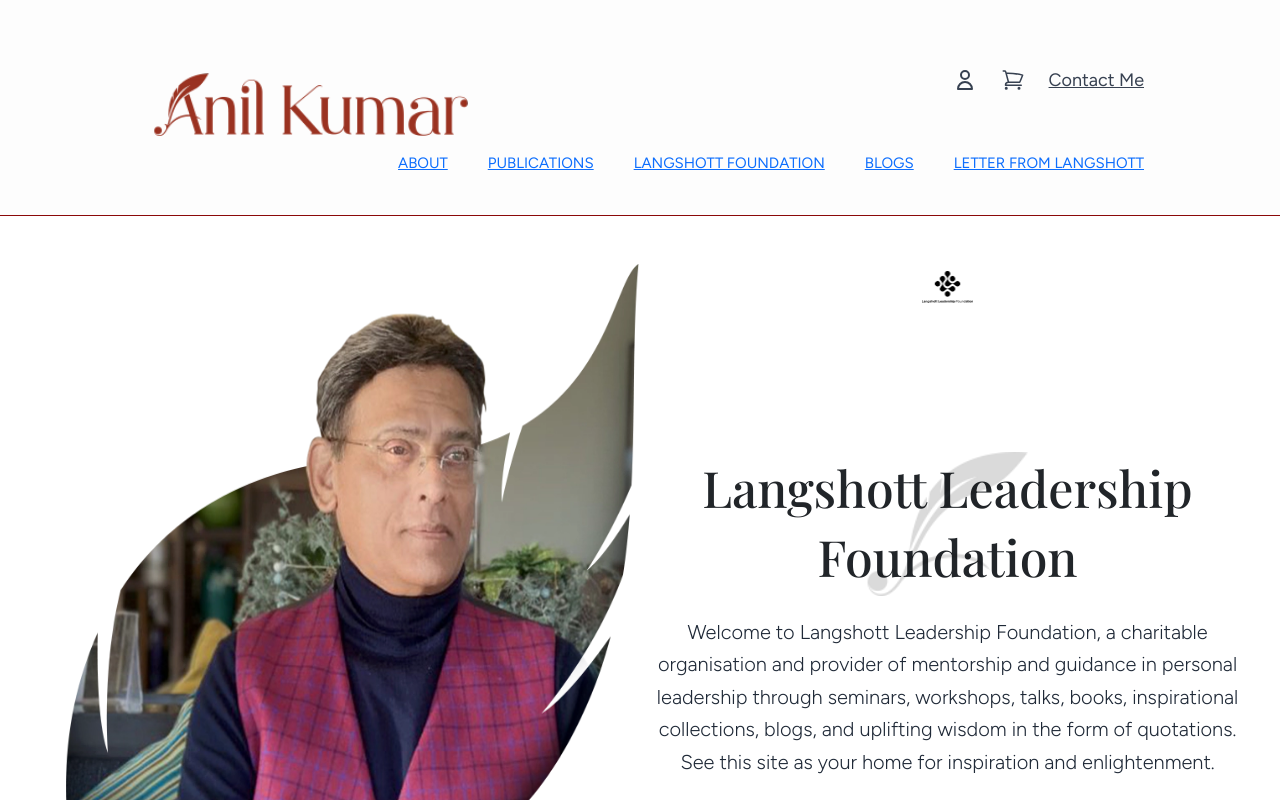
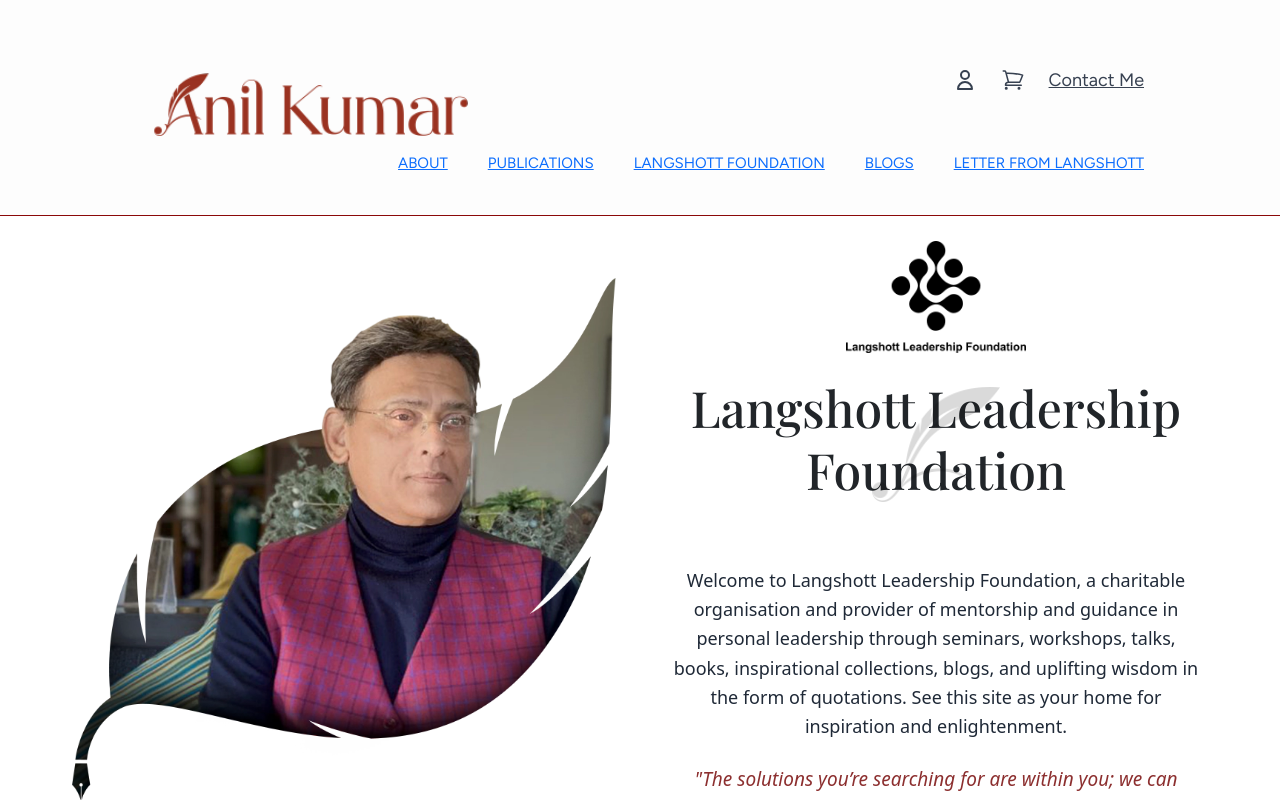
Before and after one commit to vidyatestumesh-sudo/Book_store, a React (Vite) app in the folder frontend/: page / in a window 1280 px wide. Shown: the top 800 px of the page. Built offline with nearby package versions, Linux system fonts and the light colour scheme; no server answers.

Commit message:
banner section

```diff
--- a/frontend/src/pages/home/Banner.jsx
+++ b/frontend/src/pages/home/Banner.jsx
@@ -2,44 +2,43 @@
 
 const Banner = () => {
   return (
-
-    <div className="max-w-8xl mx-auto flex flex-col md:flex-row font-Figtree items-center justify-between">
+    <div className="max-w-screen-2xl mx-auto flex flex-col lg:flex-row font-Figtree items-center justify-between px-4 min-h-screen lg:min-h-[500px] xl:min-h-[600px] 2xl:min-h-[700px] overflow-hidden">
 
       {/* Left Image Section */}
-      <div className="w-[700px] h-[700px] ">
+      <div className="w-full lg:w-1/2 flex items-center justify-center px-4 lg:px-8 xl:px-12 2xl:px-16">
         <img
           src="anil-kumar.webp"
           alt="Langshott Foundation Author"
-          className="w-full h-full block mx-auto select-none cursor-zoom-out bg-[hsla(0, 0%, 100%, 1.00)] transition-colors duration-300 mt-4 ml-0"
+          className="w-full max-h-[700px] object-contain mx-auto select-none transition duration-300"
         />
       </div>
 
       {/* Right Text Section */}
-      <div className="w-[700px] h-[700px] px-2 md:px-2 py-0 md:py-15 text-center flex flex-col justify-center items-center">
+      <div className="w-full lg:w-1/2 h-auto lg:h-full px-4 lg:py-0 text-center flex flex-col justify-center items-center overflow-y-auto max-w-[700px] xl:max-w-[800px] mx-auto">
 
         {/* Logo */}
         <div className="mb-6">
           <img
             src="/langshott-foundation-logo.webp"
             alt="Langshott Leadership Foundation"
-            className="h-25 md:h-30 max-h-32 md:max-h-40 w-auto max-w-full block select-none mx-auto mt-0"
+            className="h-28 md:h-28 max-h-32 w-auto block select-none mx-auto mt-0"
           />
         </div>
 
         {/* Title Section */}
-        <div className="relative inline-block">
-          <h1 className="text-[50px] font-playfair font-display leading-snug mb-6 mt-8">
+        <div className="relative inline-block text-center">
+          <h1 className="text-[26px] sm:text-[36px] md:text-[50px] font-playfair leading-tight mb-6">
             Langshott Leadership Foundation
           </h1>
           <img
             src="/motif.webp"
             alt="feather"
-            className="absolute left-1/2 -bottom-1 transform -translate-x-1/2 w-38 h-36 md:w-38 md:h-22 [opacity:0.15] mb-6"
+            className="absolute left-1/2 -bottom-0 mb-4 transform -translate-x-1/2 w-24 sm:w-24 md:w-32 h-auto opacity-15"
           />
         </div>
 
         {/* Description */}
-        <p className="text-gray-800 text-[20px] leading-relaxed mb-6 max-w-xxl font-figtree font-light">
+        <p className="text-gray-800 text-[15px] sm:text-[17px] md:text-[18px] leading-relaxed mt-10 mb-6 font-light px-2 sm:px-4">
           Welcome to Langshott Leadership Foundation, a charitable organisation
           and provider of mentorship and guidance in personal leadership through
           seminars, workshops, talks, books, inspirational collections, blogs, and
@@ -48,12 +47,11 @@
         </p>
 
         {/* Highlighted Quote */}
-        <p className="text-[20px] md:text-[20px] text-[#8c2f2f] font-figtree italic ml-28 mr-28">
-          "The solutions you’re searching for are within you, we can only help you
-          to get there"
+        <p className="text-[15px] sm:text-[17px] md:text-[19px] text-[#8c2f2f] italic px-4 sm:px-10">
+          "The solutions you’re searching for are within you; we can only help you
+          to get there."
         </p>
       </div>
-
     </div>
   );
 };
```
Also changed, not shown: 1 other file (tests, documents, lock files or other folders).
